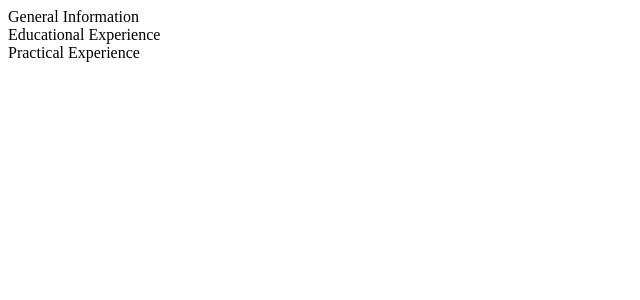
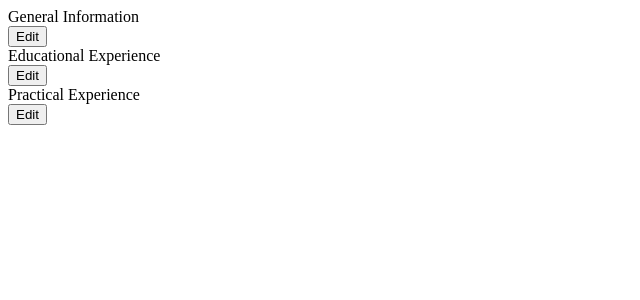
Before and after one commit to JamesGJ5-Learning-To-Code/cv-application, a React (Create React App) app in the folder cv-project/: page / in a window 1280 px wide. Shown: the top 300 px of the page, without its empty margins (0-640 px from the left). Built offline with nearby package versions, Linux system fonts and the light colour scheme.

Commit message:
Enable each Section to render an EditButton

```diff
--- /dev/null
+++ b/cv-project/src/components/EditButton.js
@@ -0,0 +1,13 @@
+import React, { Component } from 'react';
+
+class EditButton extends Component {
+    render () {
+        return (
+            <button>
+                Edit
+            </button>
+        )
+    }
+}
+
+export default EditButton
--- a/cv-project/src/components/Section.js
+++ b/cv-project/src/components/Section.js
@@ -1,10 +1,14 @@
 import React, { Component } from 'react';
+import EditButton from './EditButton';
 
 class Section extends Component {
     render() {
         return (
             <div>
-                {this.props.sectionName}
+                <div>
+                    {this.props.sectionName}
+                </div>
+                <EditButton/>
             </div>
         );
     }
```
